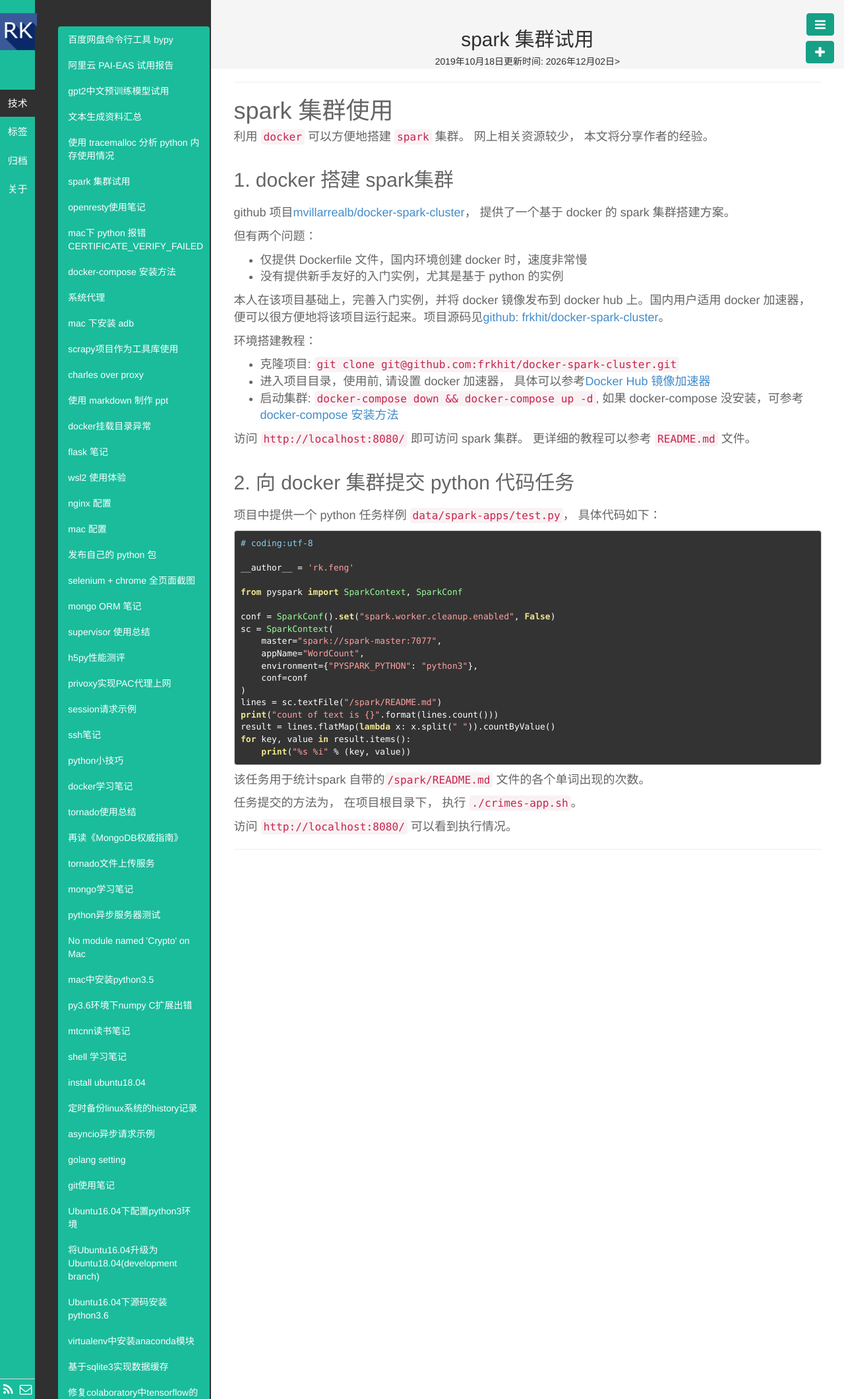
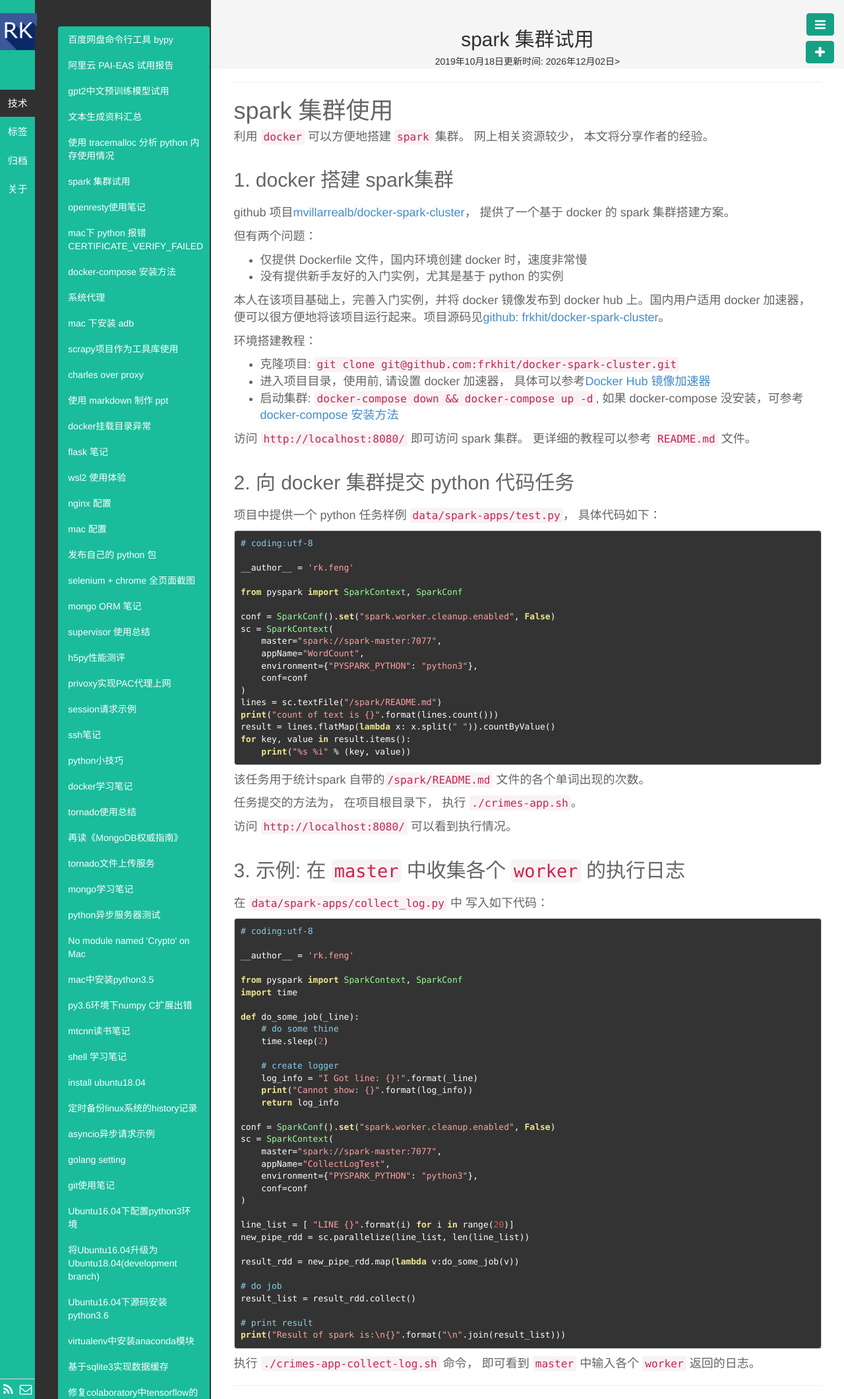
Before and after one commit to fengrk/frkhit.github.io, a Jekyll site: the page built from _posts/blog/2019-10-18-spark_cluster.md, in a window 1280 px wide. Shown: the whole page at 66% size. Built offline with Jekyll 4.4.1, drawn with Linux system fonts in a browser that asks for light colours.

Commit message:
update spark_cluster: 增加 master 收集 worker 执行日志示例

````diff
--- a/_posts/blog/2019-10-18-spark_cluster.md
+++ b/_posts/blog/2019-10-18-spark_cluster.md
@@ -63,3 +63,48 @@ for key, value in result.items():
 任务提交的方法为， 在项目根目录下， 执行 `./crimes-app.sh`。
 
 访问 `http://localhost:8080/` 可以看到执行情况。
+
+
+## 3. 示例: 在 `master` 中收集各个 `worker` 的执行日志
+
+在 `data/spark-apps/collect_log.py` 中 写入如下代码：
+
+```
+# coding:utf-8
+
+__author__ = 'rk.feng'
+
+from pyspark import SparkContext, SparkConf
+import time
+
+def do_some_job(_line):
+    # do some thine
+    time.sleep(2)
+
+    # create logger
+    log_info = "I Got line: {}!".format(_line)
+    print("Cannot show: {}".format(log_info))
+    return log_info
+
+conf = SparkConf().set("spark.worker.cleanup.enabled", False)
+sc = SparkContext(
+    master="spark://spark-master:7077",
+    appName="CollectLogTest",
+    environment={"PYSPARK_PYTHON": "python3"},
+    conf=conf
+)
+
+line_list = [ "LINE {}".format(i) for i in range(20)]
+new_pipe_rdd = sc.parallelize(line_list, len(line_list))
+
+result_rdd = new_pipe_rdd.map(lambda v:do_some_job(v))
+
+# do job
+result_list = result_rdd.collect()
+
+# print result
+print("Result of spark is:\n{}".format("\n".join(result_list)))
+
+```
+
+执行 `./crimes-app-collect-log.sh` 命令， 即可看到 `master` 中输入各个 `worker` 返回的日志。
````
